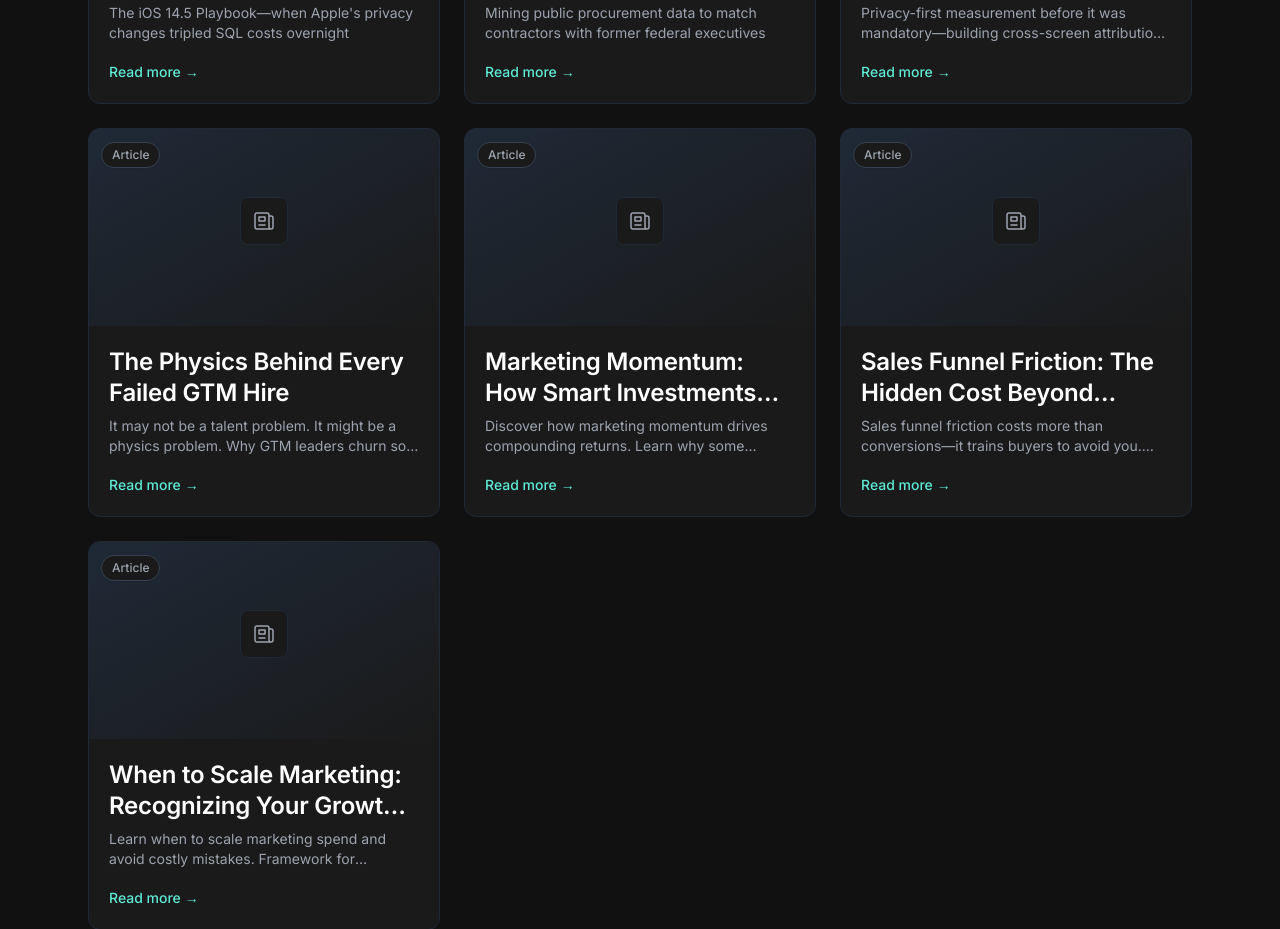
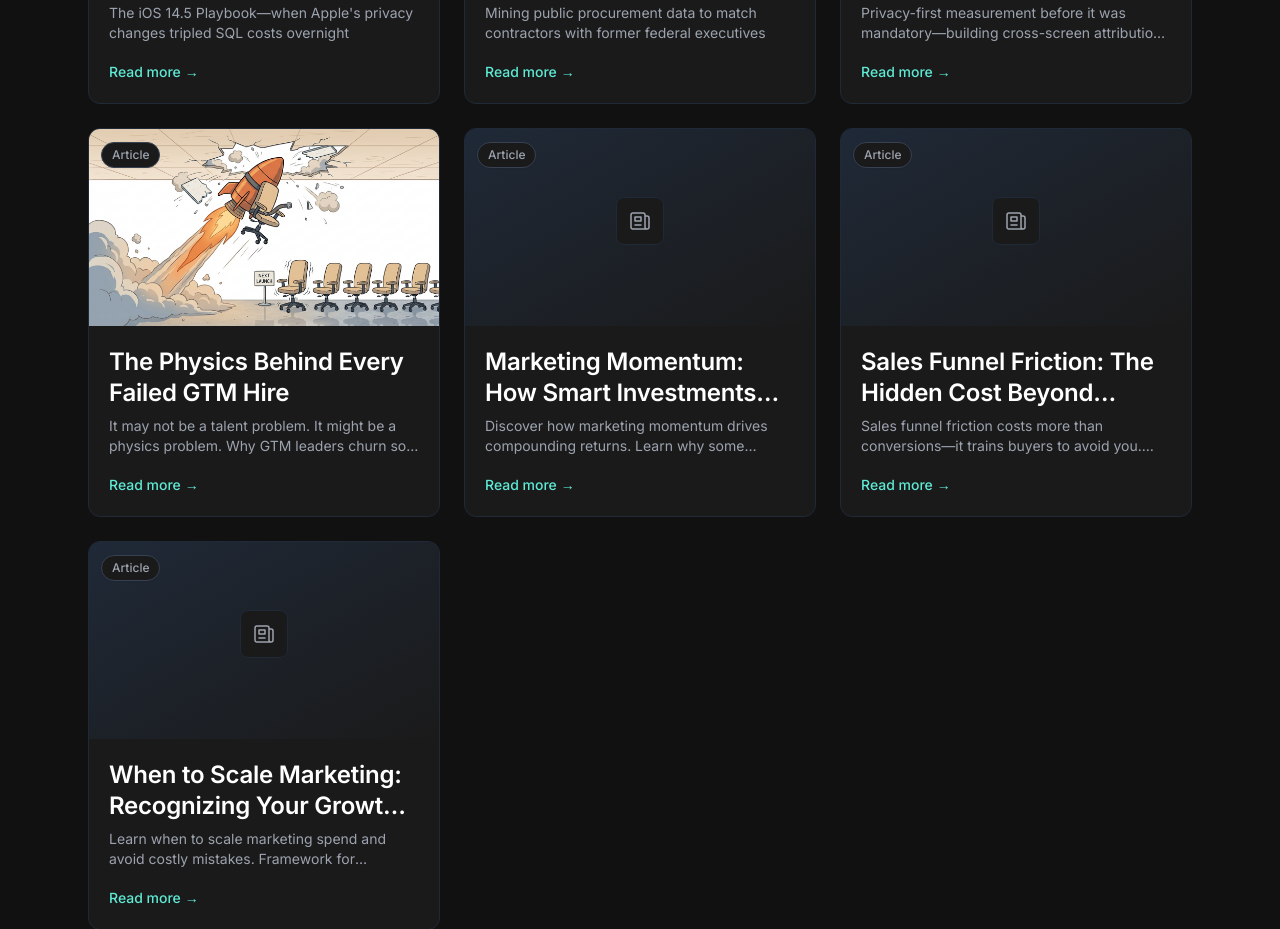
Before and after one commit to ntalbert/strategnik, an Astro site: page /writing in a window 1280 px wide. Shown: the part 1452-2381 px from the top of the page. Built offline with nearby package versions, Linux system fonts and the light colour scheme; Astro itself is replaced by a stand-in of ours.

Commit message:
Display post featured images on /writing page
Articles now show their featured image on the writing index page
when one is set in the frontmatter.

Co-Authored-By: Claude Opus 4.5 <noreply@anthropic.com>

```diff
--- a/src/pages/writing/index.astro
+++ b/src/pages/writing/index.astro
@@ -18,6 +18,7 @@ const posts = contentPosts
     date: post.data.date,
     category: post.data.category,
     slug: post.slug,
+    image: post.data.image,
   }))
   .sort((a, b) => b.date.getTime() - a.date.getTime());
 
@@ -133,6 +134,13 @@ const caseStudies = [
               </span>
             </div>
             <div class="aspect-video bg-gray-800 relative overflow-hidden">
+              {post.image ? (
+                <img
+                  src={post.image}
+                  alt={post.title}
+                  class="w-full h-full object-cover group-hover:scale-105 transition-transform duration-500"
+                />
+              ) : (
                 <div class="w-full h-full flex items-center justify-center bg-gradient-to-br from-gray-800 to-gray-900">
                   <div class="text-center px-6">
                     <div class="w-12 h-12 mx-auto mb-3 rounded-lg bg-gray-900 border border-gray-800 flex items-center justify-center">
@@ -142,6 +150,7 @@ const caseStudies = [
                     </div>
                   </div>
                 </div>
+              )}
             </div>
             <div class="p-5">
               <h3 class="font-semibold text-white group-hover:text-accent transition-colors mb-2 line-clamp-2">{post.title}</h3>
```
Lines whose indentation alone changed are shown as unchanged.
